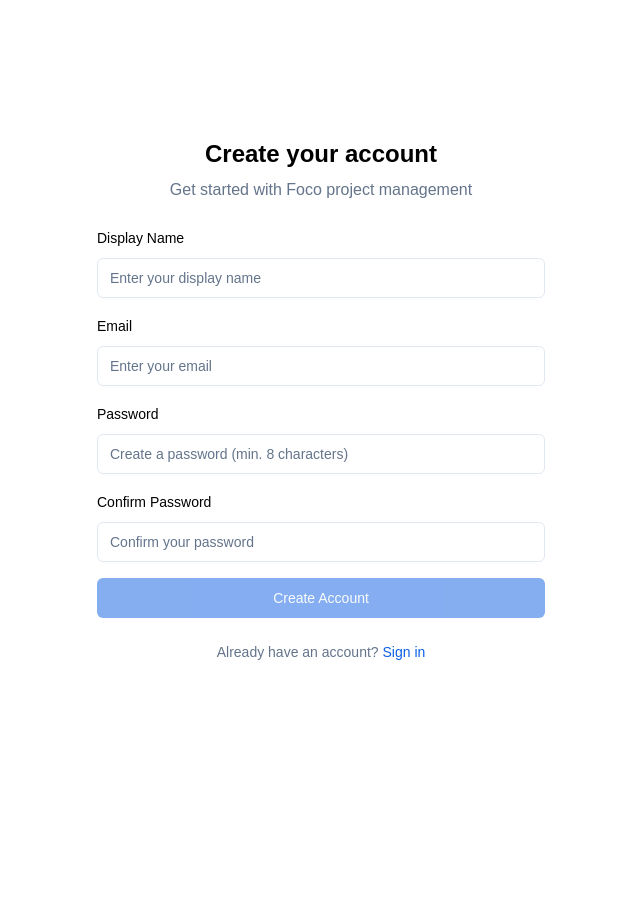
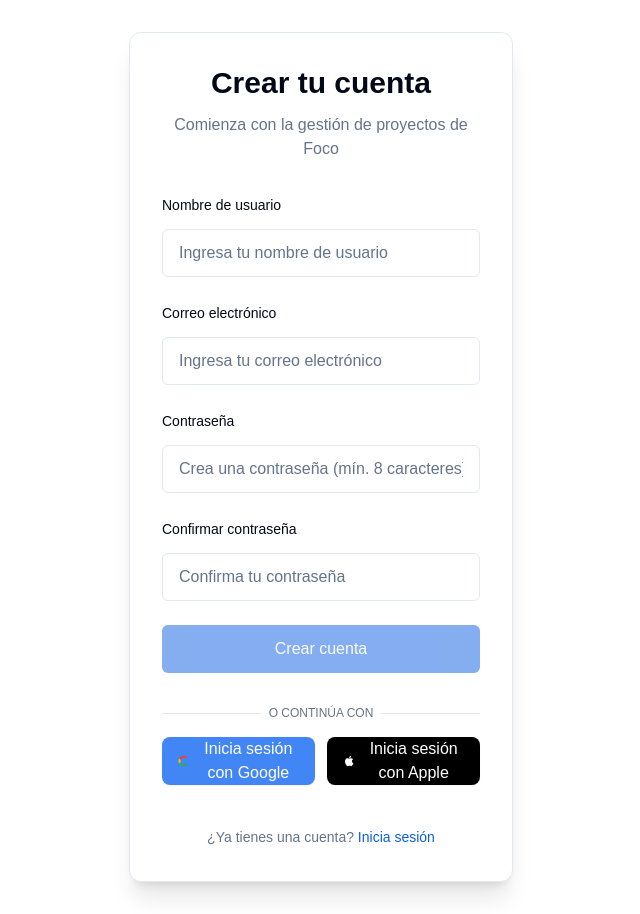
Before and after one commit to lawrns/focofixfork, a Next.js app: page /register in a window 1280 px wide. Shown: the whole page, without its empty margins (319-959 px from the left). Before the commit the page ends 800 px from the top, so only its background shows below. Built offline with nearby package versions, Linux system fonts and the light colour scheme; no server answers.

Commit message:
Update auth components and layout improvements
- Enhanced register form component with improved UI
- Updated login form component styling and functionality
- Improved main page layout and structure
- Updated app layout with better navigation
- Enhanced register page with better user experience

```diff
--- a/src/app/layout.tsx
+++ b/src/app/layout.tsx
@@ -83,7 +83,7 @@ export default function RootLayout({
               <AuthProvider>
                 {children}
                 {/* <MobilePerformanceMonitor /> */}
-                <MobileBottomNav showFab={false} />
+                {pathname !== '/login' && pathname !== '/register' && <MobileBottomNav showFab={false} />}
                 <Toaster />
                 <ToastViewport />
               </AuthProvider>
--- a/src/app/register/page.tsx
+++ b/src/app/register/page.tsx
@@ -2,8 +2,8 @@ import { RegisterForm } from '@/components/auth/register-form'
 
 export default function RegisterPage() {
   return (
-    <div className="min-h-screen flex items-center justify-center bg-background px-4">
-      <div className="w-full max-w-md">
+    <div className="min-h-screen flex items-center justify-center bg-background px-4 py-8">
+      <div className="w-full max-w-sm bg-card rounded-xl border border-border shadow-xl p-6 sm:p-8 mx-4">
         <RegisterForm />
       </div>
     </div>
--- a/src/components/auth/login-form.tsx
+++ b/src/components/auth/login-form.tsx
@@ -8,6 +8,23 @@ import { Input } from '@/components/ui/input'
 import { Label } from '@/components/ui/label'
 import { Alert, AlertDescription } from '@/components/ui/alert'
 import { Loader2 } from 'lucide-react'
+
+// Google Icon Component
+const GoogleIcon = () => (
+  <svg className="w-5 h-5" viewBox="0 0 24 24" fill="none" xmlns="http://www.w3.org/2000/svg">
+    <path d="M22.56 12.25c0-.78-.07-1.53-.2-2.25H12v4.26h5.92c-.26 1.37-1.04 2.53-2.21 3.31v2.77h3.57c2.08-1.92 3.28-4.74 3.28-8.09z" fill="#4285F4"/>
+    <path d="M12 23c2.97 0 5.46-.98 7.28-2.66l-3.57-2.77c-.98.66-2.23 1.06-3.71 1.06-2.86 0-5.29-1.93-6.16-4.53H2.18v2.84C3.99 20.53 7.7 23 12 23z" fill="#34A853"/>
+    <path d="M5.84 14.09c-.22-.66-.35-1.36-.35-2.09s.13-1.43.35-2.09V7.07H2.18C1.43 8.55 1 10.22 1 12s.43 3.45 1.18 4.93l2.85-2.22.81-.62z" fill="#FBBC05"/>
+    <path d="M12 5.38c1.62 0 3.06.56 4.21 1.64l3.15-3.15C17.45 2.09 14.97 1 12 1 7.7 1 3.99 3.47 2.18 7.07l3.66 2.84c.87-2.6 3.3-4.53 6.16-4.53z" fill="#EA4335"/>
+  </svg>
+)
+
+// Apple Icon Component
+const AppleIcon = () => (
+  <svg className="w-5 h-5" viewBox="0 0 24 24" fill="currentColor" xmlns="http://www.w3.org/2000/svg">
+    <path d="M18.71 19.5c-.83 1.24-1.71 2.45-3.05 2.47-1.34.03-1.77-.79-3.29-.79-1.53 0-2 .77-3.27.82-1.31.05-2.3-1.32-3.14-2.53C4.25 17 2.94 12.45 4.7 9.39c.87-1.52 2.43-2.48 4.12-2.51 1.28-.02 2.5.87 3.29.87.78 0 2.26-1.07 3.81-.91.65.03 2.47.26 3.64 1.98-.09.06-2.17 1.28-2.15 3.81.03 3.02 2.65 4.03 2.68 4.04-.03.07-.42 1.44-1.38 2.83M13 3.5c.73-.83 1.94-1.46 2.94-1.5.13 1.17-.34 2.35-1.04 3.19-.69.85-1.83 1.51-2.95 1.42-.15-1.15.41-2.35 1.05-3.11z"/>
+  </svg>
+)
 
 interface LoginFormProps {
   onSuccess?: () => void
@@ -77,48 +94,48 @@ export function LoginForm({ onSuccess, redirectTo = '/dashboard' }: LoginFormPro
   return (
     <div className="w-full space-y-8">
       <div className="space-y-3 text-center">
-        <h1 className="text-3xl font-bold text-foreground">Welcome back</h1>
+        <h1 className="text-3xl font-bold text-foreground">Bienvenido de vuelta</h1>
         <p className="text-muted-foreground text-base">
-          Sign in to your Foco account
+          Inicia sesión en tu cuenta de Foco
         </p>
       </div>
 
       <form onSubmit={handleSubmit} className="space-y-6">
         <div className="space-y-3">
           <Label htmlFor="email" className="text-sm font-medium text-foreground">
-            Email
+            Correo electrónico
           </Label>
           <Input
             id="email"
             name="email"
             type="email"
-            placeholder="Enter your email"
+            placeholder="Ingresa tu correo electrónico"
             value={formData.email}
             onChange={handleInputChange}
             required
             disabled={isLoading}
             autoComplete="email"
             data-testid="email-input"
-            className="h-12 px-4 text-base"
+            className="h-12 px-4 text-base text-black"
           />
         </div>
 
         <div className="space-y-3">
           <Label htmlFor="password" className="text-sm font-medium text-foreground">
-            Password
+            Contraseña
           </Label>
           <Input
             id="password"
             name="password"
             type="password"
-            placeholder="Enter your password"
+            placeholder="Ingresa tu contraseña"
             value={formData.password}
             onChange={handleInputChange}
             required
             disabled={isLoading}
             autoComplete="current-password"
             data-testid="password-input"
-            className="h-12 px-4 text-base"
+            className="h-12 px-4 text-base text-black"
           />
         </div>
 
@@ -135,12 +152,44 @@ export function LoginForm({ onSuccess, redirectTo = '/dashboard' }: LoginFormPro
           data-testid="login-button"
         >
           {isLoading && <Loader2 className="mr-2 h-5 w-5 animate-spin" />}
-          Sign In
+          Iniciar sesión
         </Button>
       </form>
 
+      {/* Social Login Buttons */}
+      <div className="space-y-4">
+        <div className="relative">
+          <div className="absolute inset-0 flex items-center">
+            <span className="w-full border-t border-border" />
+          </div>
+          <div className="relative flex justify-center text-xs uppercase">
+            <span className="bg-background px-2 text-muted-foreground">O continúa con</span>
+          </div>
+        </div>
+
+        <div className="grid grid-cols-1 sm:grid-cols-2 gap-3">
+          <Button
+            type="button"
+            className="h-12 text-base font-medium bg-[#4285F4] hover:bg-[#3367D6] text-white border-0 shadow-sm hover:shadow-md rounded-lg transition-all duration-200"
+            onClick={() => console.log('Google sign-in clicked')}
+          >
+            <GoogleIcon />
+            <span className="ml-2">Inicia sesión con Google</span>
+          </Button>
+
+          <Button
+            type="button"
+            className="h-12 text-base font-medium bg-black hover:bg-gray-800 text-white border-0 shadow-sm hover:shadow-md rounded-lg transition-all duration-200"
+            onClick={() => console.log('Apple sign-in clicked')}
+          >
+            <AppleIcon />
+            <span className="ml-2">Inicia sesión con Apple</span>
+          </Button>
+        </div>
+      </div>
+
       <div className="text-center pt-2">
-        <span className="text-muted-foreground text-sm">Don't have an account? </span>
+        <span className="text-muted-foreground text-sm">¿No tienes una cuenta? </span>
         <a
           href="/register"
           className="text-primary hover:underline font-medium text-sm"
@@ -149,7 +198,7 @@ export function LoginForm({ onSuccess, redirectTo = '/dashboard' }: LoginFormPro
             router.push('/register')
           }}
         >
-          Sign up
+          Regístrate
         </a>
       </div>
     </div>
--- a/src/components/auth/register-form.tsx
+++ b/src/components/auth/register-form.tsx
@@ -8,6 +8,23 @@ import { Input } from '@/components/ui/input'
 import { Label } from '@/components/ui/label'
 import { Alert, AlertDescription } from '@/components/ui/alert'
 import { Loader2 } from 'lucide-react'
+
+// Google Icon Component
+const GoogleIcon = () => (
+  <svg className="w-5 h-5" viewBox="0 0 24 24" fill="none" xmlns="http://www.w3.org/2000/svg">
+    <path d="M22.56 12.25c0-.78-.07-1.53-.2-2.25H12v4.26h5.92c-.26 1.37-1.04 2.53-2.21 3.31v2.77h3.57c2.08-1.92 3.28-4.74 3.28-8.09z" fill="#4285F4"/>
+    <path d="M12 23c2.97 0 5.46-.98 7.28-2.66l-3.57-2.77c-.98.66-2.23 1.06-3.71 1.06-2.86 0-5.29-1.93-6.16-4.53H2.18v2.84C3.99 20.53 7.7 23 12 23z" fill="#34A853"/>
+    <path d="M5.84 14.09c-.22-.66-.35-1.36-.35-2.09s.13-1.43.35-2.09V7.07H2.18C1.43 8.55 1 10.22 1 12s.43 3.45 1.18 4.93l2.85-2.22.81-.62z" fill="#FBBC05"/>
+    <path d="M12 5.38c1.62 0 3.06.56 4.21 1.64l3.15-3.15C17.45 2.09 14.97 1 12 1 7.7 1 3.99 3.47 2.18 7.07l3.66 2.84c.87-2.6 3.3-4.53 6.16-4.53z" fill="#EA4335"/>
+  </svg>
+)
+
+// Apple Icon Component
+const AppleIcon = () => (
+  <svg className="w-5 h-5" viewBox="0 0 24 24" fill="currentColor" xmlns="http://www.w3.org/2000/svg">
+    <path d="M18.71 19.5c-.83 1.24-1.71 2.45-3.05 2.47-1.34.03-1.77-.79-3.29-.79-1.53 0-2 .77-3.27.82-1.31.05-2.3-1.32-3.14-2.53C4.25 17 2.94 12.45 4.7 9.39c.87-1.52 2.43-2.48 4.12-2.51 1.28-.02 2.5.87 3.29.87.78 0 2.26-1.07 3.81-.91.65.03 2.47.26 3.64 1.98-.09.06-2.17 1.28-2.15 3.81.03 3.02 2.65 4.03 2.68 4.04-.03.07-.42 1.44-1.38 2.83M13 3.5c.73-.83 1.94-1.46 2.94-1.5.13 1.17-.34 2.35-1.04 3.19-.69.85-1.83 1.51-2.95 1.42-.15-1.15.41-2.35 1.05-3.11z"/>
+  </svg>
+)
 
 interface RegisterFormProps {
   onSuccess?: () => void
@@ -133,102 +150,151 @@ export function RegisterForm({ onSuccess, redirectTo = '/dashboard' }: RegisterF
   }
 
   return (
-    <div className="w-full max-w-md space-y-6">
-      <div className="space-y-2 text-center">
-        <h1 className="text-2xl font-bold">Create your account</h1>
-        <p className="text-muted-foreground">
-          Get started with Foco project management
+    <div className="w-full space-y-8">
+      <div className="space-y-3 text-center">
+        <h1 className="text-3xl font-bold text-foreground">Crear tu cuenta</h1>
+        <p className="text-muted-foreground text-base">
+          Comienza con la gestión de proyectos de Foco
         </p>
       </div>
 
-      <form onSubmit={handleSubmit} className="space-y-4">
-        <div className="space-y-2">
-          <Label htmlFor="displayName">Display Name</Label>
+      <form onSubmit={handleSubmit} className="space-y-6">
+        <div className="space-y-3">
+          <Label htmlFor="displayName" className="text-sm font-medium text-foreground">
+            Nombre de usuario
+          </Label>
           <Input
             id="displayName"
             name="displayName"
             type="text"
-            placeholder="Enter your display name"
+            placeholder="Ingresa tu nombre de usuario"
             value={formData.displayName}
             onChange={handleInputChange}
             required
             disabled={isLoading}
             autoComplete="name"
+            data-testid="displayName-input"
+            className="h-12 px-4 text-base text-black"
           />
         </div>
 
-        <div className="space-y-2">
-          <Label htmlFor="email">Email</Label>
+        <div className="space-y-3">
+          <Label htmlFor="email" className="text-sm font-medium text-foreground">
+            Correo electrónico
+          </Label>
           <Input
             id="email"
             name="email"
             type="email"
-            placeholder="Enter your email"
+            placeholder="Ingresa tu correo electrónico"
             value={formData.email}
             onChange={handleInputChange}
             required
             disabled={isLoading}
             autoComplete="email"
+            data-testid="email-input"
+            className="h-12 px-4 text-base text-black"
           />
         </div>
 
-        <div className="space-y-2">
-          <Label htmlFor="password">Password</Label>
+        <div className="space-y-3">
+          <Label htmlFor="password" className="text-sm font-medium text-foreground">
+            Contraseña
+          </Label>
           <Input
             id="password"
             name="password"
             type="password"
-            placeholder="Create a password (min. 8 characters)"
+            placeholder="Crea una contraseña (mín. 8 caracteres)"
             value={formData.password}
             onChange={handleInputChange}
             required
             disabled={isLoading}
             autoComplete="new-password"
+            data-testid="password-input"
+            className="h-12 px-4 text-base text-black"
           />
         </div>
 
-        <div className="space-y-2">
-          <Label htmlFor="confirmPassword">Confirm Password</Label>
+        <div className="space-y-3">
+          <Label htmlFor="confirmPassword" className="text-sm font-medium text-foreground">
+            Confirmar contraseña
+          </Label>
           <Input
             id="confirmPassword"
             name="confirmPassword"
             type="password"
-            placeholder="Confirm your password"
+            placeholder="Confirma tu contraseña"
             value={formData.confirmPassword}
             onChange={handleInputChange}
             required
             disabled={isLoading}
             autoComplete="new-password"
+            data-testid="confirmPassword-input"
+            className="h-12 px-4 text-base text-black"
           />
         </div>
 
         {error && (
-          <Alert variant="destructive">
-            <AlertDescription>{error}</AlertDescription>
+          <Alert variant="destructive" className="border-destructive/50">
+            <AlertDescription className="text-sm">{error}</AlertDescription>
           </Alert>
         )}
 
         <Button
           type="submit"
-          className="w-full"
+          className="w-full h-12 text-base font-medium"
           disabled={isLoading || !formData.email || !formData.password || !formData.confirmPassword || !formData.displayName}
+          data-testid="register-button"
         >
-          {isLoading && <Loader2 className="mr-2 h-4 w-4 animate-spin" />}
-          Create Account
+          {isLoading && <Loader2 className="mr-2 h-5 w-5 animate-spin" />}
+          Crear cuenta
         </Button>
       </form>
 
-      <div className="text-center text-sm">
-        <span className="text-muted-foreground">Already have an account? </span>
+      {/* Social Login Buttons */}
+      <div className="space-y-4">
+        <div className="relative">
+          <div className="absolute inset-0 flex items-center">
+            <span className="w-full border-t border-border" />
+          </div>
+          <div className="relative flex justify-center text-xs uppercase">
+            <span className="bg-background px-2 text-muted-foreground">O continúa con</span>
+          </div>
+        </div>
+
+        <div className="grid grid-cols-1 sm:grid-cols-2 gap-3">
+          <Button
+            type="button"
+            className="h-12 text-base font-medium bg-[#4285F4] hover:bg-[#3367D6] text-white border-0 shadow-sm hover:shadow-md rounded-lg transition-all duration-200"
+            onClick={() => console.log('Google sign-in clicked')}
+          >
+            <GoogleIcon />
+            <span className="ml-2">Inicia sesión con Google</span>
+          </Button>
+
+          <Button
+            type="button"
+            className="h-12 text-base font-medium bg-black hover:bg-gray-800 text-white border-0 shadow-sm hover:shadow-md rounded-lg transition-all duration-200"
+            onClick={() => console.log('Apple sign-in clicked')}
+          >
+            <AppleIcon />
+            <span className="ml-2">Inicia sesión con Apple</span>
+          </Button>
+        </div>
+      </div>
+
+      <div className="text-center pt-2">
+        <span className="text-muted-foreground text-sm">¿Ya tienes una cuenta? </span>
         <a
           href="/login"
-          className="text-primary hover:underline"
+          className="text-primary hover:underline font-medium text-sm"
           onClick={(e) => {
             e.preventDefault()
             router.push('/login')
           }}
         >
-          Sign in
+          Inicia sesión
         </a>
       </div>
     </div>
```
Also changed, not shown: src/app/page.tsx (+16 -12 lines).
